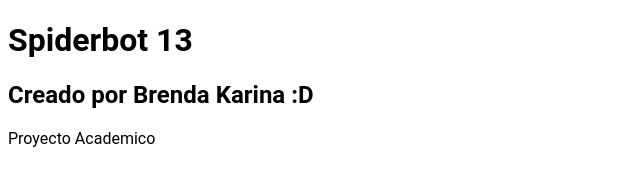
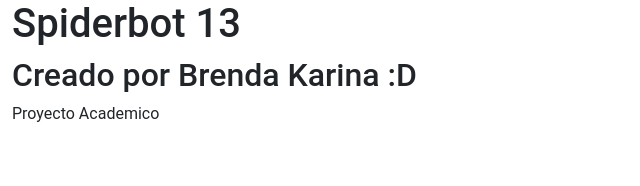
Before and after one commit to karikari700/spiderbot13, a plain HTML site: page index.html in a window 1280 px wide. Shown: the whole page, without its empty margins (0-640 px from the left). Drawn offline with nearby package versions, Linux system fonts and the light colour scheme.

Commit message:
Update index.html

```diff
--- a/index.html
+++ b/index.html
@@ -4,7 +4,8 @@
     <meta charset="UTF-8">
     <meta name="viewport" content="width=device-width, initial-scale=1.0">
     <title>Spider Bot 13</title>
-
+<link href="https://cdn.jsdelivr.net/npm/bootstrap@5.3.6/dist/css/bootstrap.min.css" rel="stylesheet" integrity="sha384-4Q6Gf2aSP4eDXB8Miphtr37CMZZQ5oXLH2yaXMJ2w8e2ZtHTl7GptT4jmndRuHDT" crossorigin="anonymous">
+    <link rel="stylesheet" href="./css/style.css">
   <style>
     body {
       font-family: 'Roboto', sans-serif;
```
